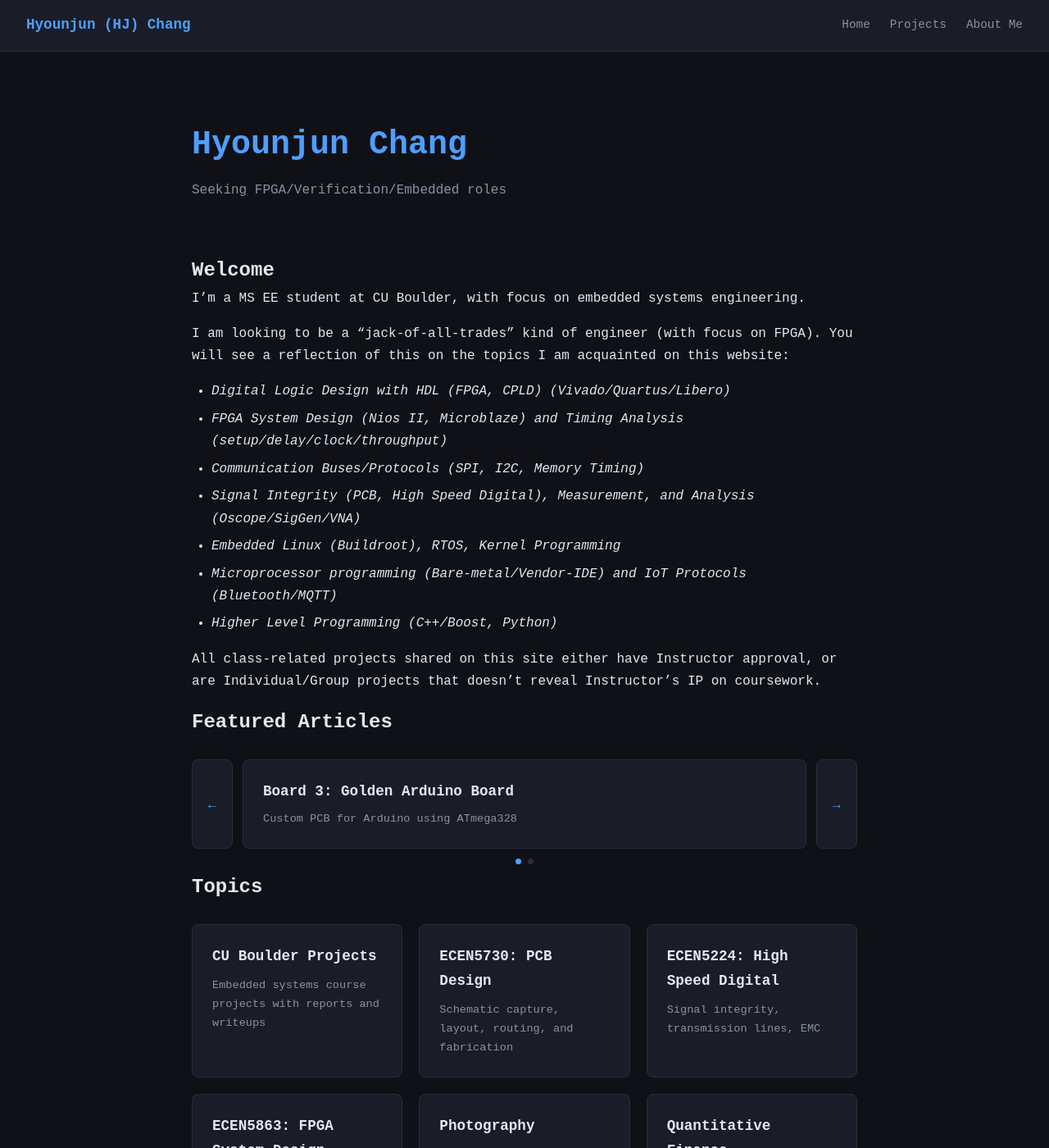
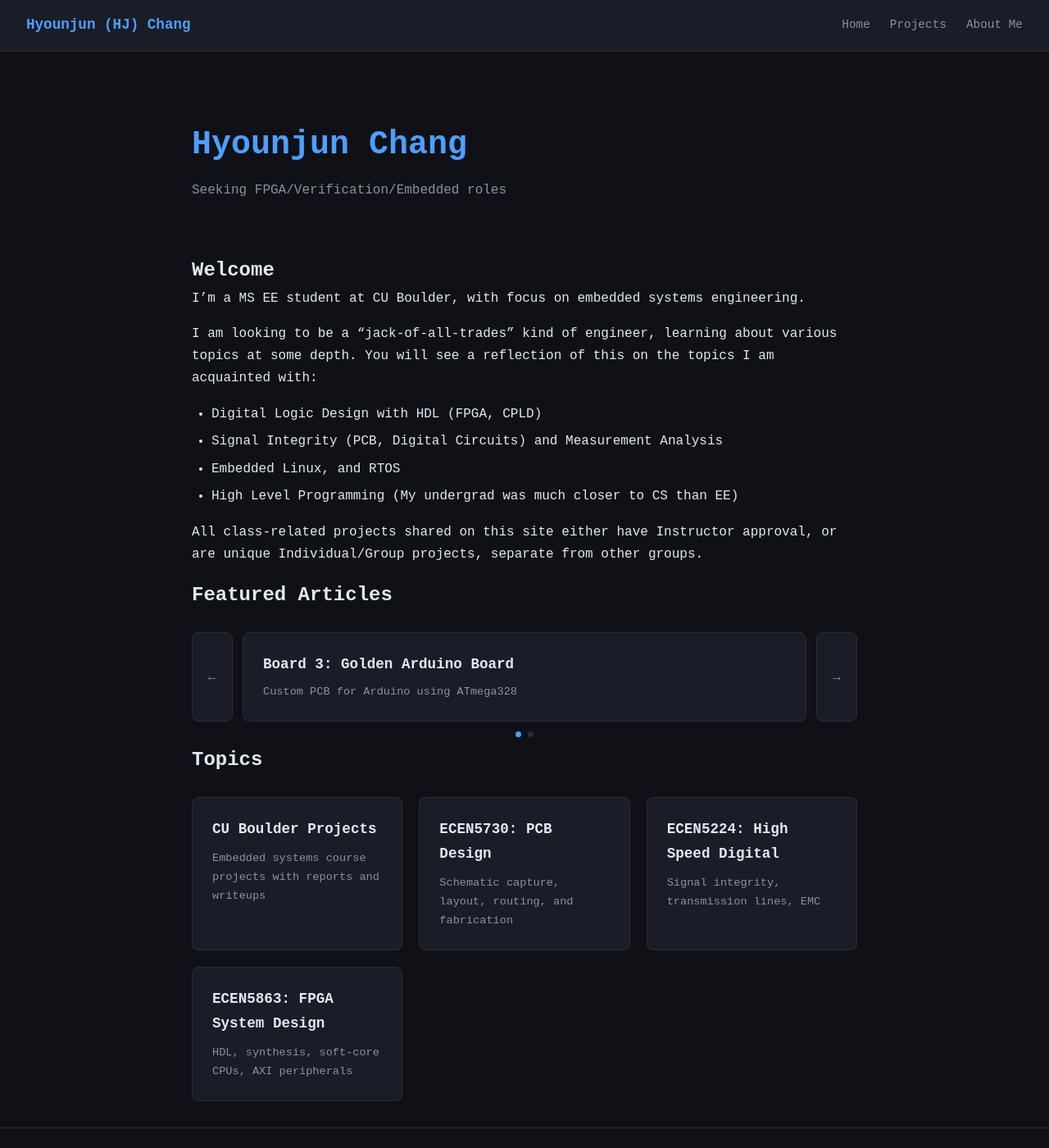
Before and after one commit to hyounjunchang/hyounjunchang.github.io, a Jekyll site: the page built from index.md, in a window 1280 px wide and 1400 px high. Shown: the whole window at 82% size. Built offline with Jekyll 4.4.1, drawn with Linux system fonts in a browser that asks for light colours; some of the changed text lies outside the part shown.

Commit message:
Remove dead topics from Index, added ECEN5863 Topic Page

```diff
--- a/index.md
+++ b/index.md
@@ -7,17 +7,14 @@ title: Home
 
 I'm a MS EE student at CU Boulder, with focus on embedded systems engineering.
 
-I am looking to be a "jack-of-all-trades" kind of engineer (with focus on FPGA). You will see a reflection of this on the topics I am acquainted on this website:
+I am looking to be a "jack-of-all-trades" kind of engineer, learning about various topics at some depth. You will see a reflection of this on the topics I am acquainted with:
 
-- _Digital Logic Design with HDL (FPGA, CPLD) (Vivado/Quartus/Libero)_
-- _FPGA System Design (Nios II, Microblaze) and Timing Analysis (setup/delay/clock/throughput)_
-- _Communication Buses/Protocols (SPI, I2C, Memory Timing)_
-- _Signal Integrity (PCB, High Speed Digital), Measurement, and Analysis (Oscope/SigGen/VNA)_
-- _Embedded Linux (Buildroot), RTOS, Kernel Programming_
-- _Microprocessor programming (Bare-metal/Vendor-IDE) and IoT Protocols (Bluetooth/MQTT)_
-- _Higher Level Programming (C++/Boost, Python)_
+- Digital Logic Design with HDL (FPGA, CPLD)
+- Signal Integrity (PCB, Digital Circuits) and Measurement Analysis
+- Embedded Linux, and RTOS
+- High Level Programming (My undergrad was much closer to CS than EE)
 
-All class-related projects shared on this site either have Instructor approval, or are Individual/Group projects that doesn't reveal Instructor's IP on coursework.
+All class-related projects shared on this site either have Instructor approval, or are unique Individual/Group projects, separate from other groups.
 
 {% assign featured = site.projects | where: "featured", true %}
 {% if featured.size > 0 %}
@@ -88,12 +85,4 @@ All class-related projects shared on this site either have Instructor approval,
     <h2>ECEN5863: FPGA System Design</h2>
     <p>HDL, synthesis, soft-core CPUs, AXI peripherals</p>
   </a>
-  <a class="topic-card" href="{{ '/projects/photography/' | relative_url }}">
-    <h2>Photography</h2>
-    <p>Landscape, street, and portrait photography</p>
-  </a>
-  <a class="topic-card" href="{{ '/projects/quantitative-finance/' | relative_url }}">
-    <h2>Quantitative Finance</h2>
-    <p>Equity research, sector modeling, and derivatives</p>
-  </a>
 </div>
```
Also changed, not shown: _projects/ecen5863-fpga.md (+30 -0 lines), projects/index.md (+0 -8 lines).
